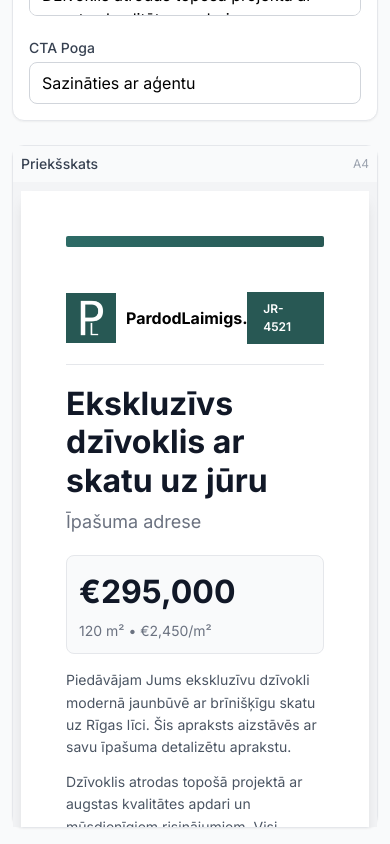
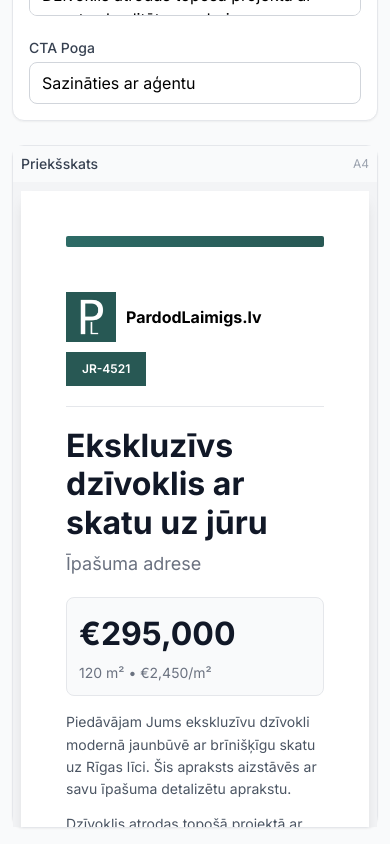
Before and after one commit to klavsveg99/real-estate-flyer-generator, a Next.js app: page / in a window 390 px wide. Shown: the part 721-1565 px from the top of the page. Built offline with nearby package versions, Linux system fonts and the light colour scheme; what @react-pdf/renderer would draw is missing.

Commit message:
Fix header wrapping on mobile - allow wrap and prevent listingId wrap

```diff
--- a/app/page.tsx
+++ b/app/page.tsx
@@ -26,12 +26,12 @@ function PreviewSection({ formState, windowWidth = 1024 }: { formState: FormStat
     >
       <div style={{ height: '11px', background: 'linear-gradient(90deg, #2d6b66 0%, #285854 100%)', borderRadius: '2px', marginBottom: '45px' }} />
 
-          <div style={{ display: 'flex', justifyContent: 'space-between', alignItems: 'center', marginBottom: '20px', paddingBottom: '20px', borderBottom: '1px solid #e5e7eb' }}>
+          <div style={{ display: 'flex', justifyContent: 'space-between', alignItems: 'center', marginBottom: '20px', paddingBottom: '20px', borderBottom: '1px solid #e5e7eb', flexWrap: windowWidth < 480 ? 'wrap' : 'nowrap', gap: windowWidth < 480 ? '10px' : 0 }}>
         <div style={{ display: 'flex', alignItems: 'center' }}>
           <img src="/images/favicon.jpg" alt="Logo" style={{ width: '50px', height: '50px', objectFit: 'contain', objectPosition: 'left center' }} />
           <span style={{ marginLeft: '10px', fontSize: '16px', fontWeight: 700, color: '#000000' }}>PardodLaimigs.lv</span>
         </div>
-        <span style={{ backgroundColor: '#285854', color: 'white', padding: '8px 16px', fontSize: '12px', fontWeight: 600 }}>{listing.listingId}</span>
+        <span style={{ backgroundColor: '#285854', color: 'white', padding: '8px 16px', fontSize: '12px', fontWeight: 600, whiteSpace: 'nowrap' }}>{listing.listingId}</span>
       </div>
 
       <div style={{ display: 'grid', gridTemplateColumns: windowWidth >= 768 ? '1fr 1fr' : '1fr', gap: windowWidth >= 768 ? '30px' : '20px', marginBottom: windowWidth >= 768 ? '45px' : '30px', flex: 1 }}>
```
